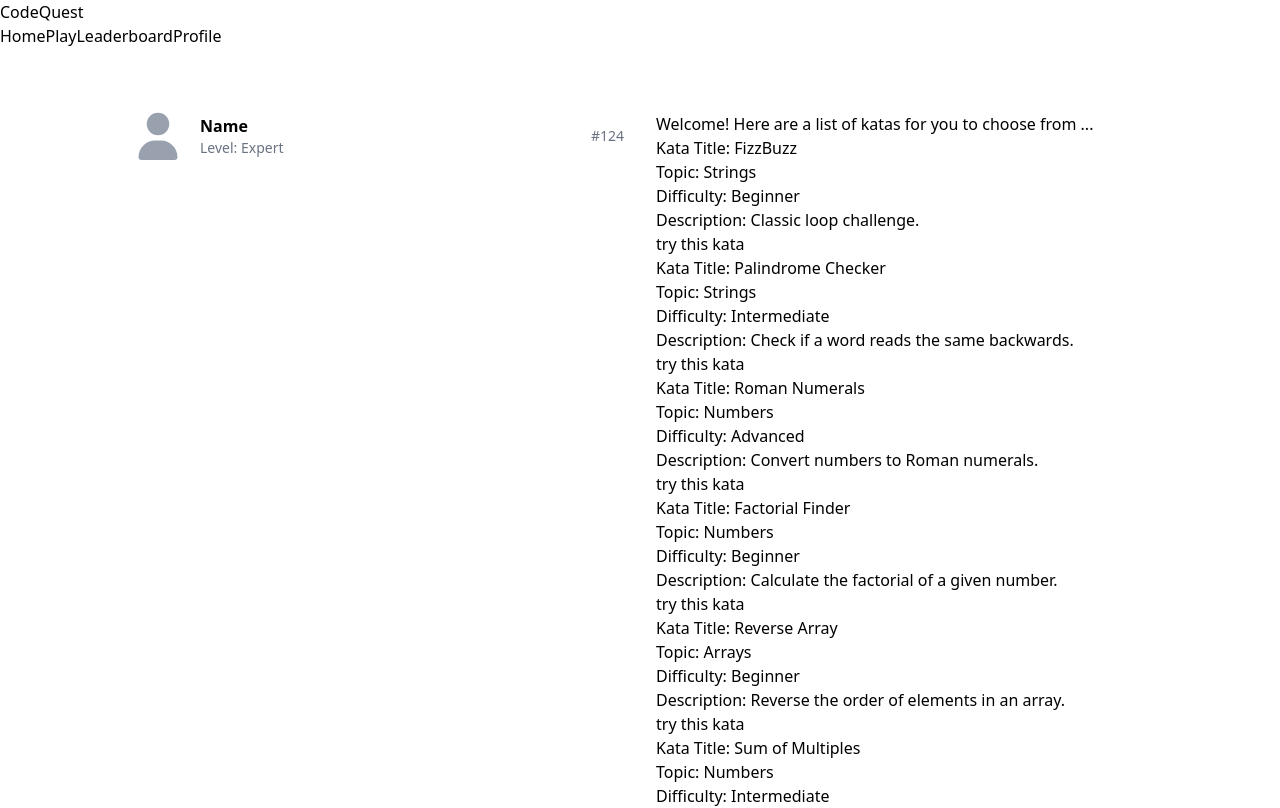
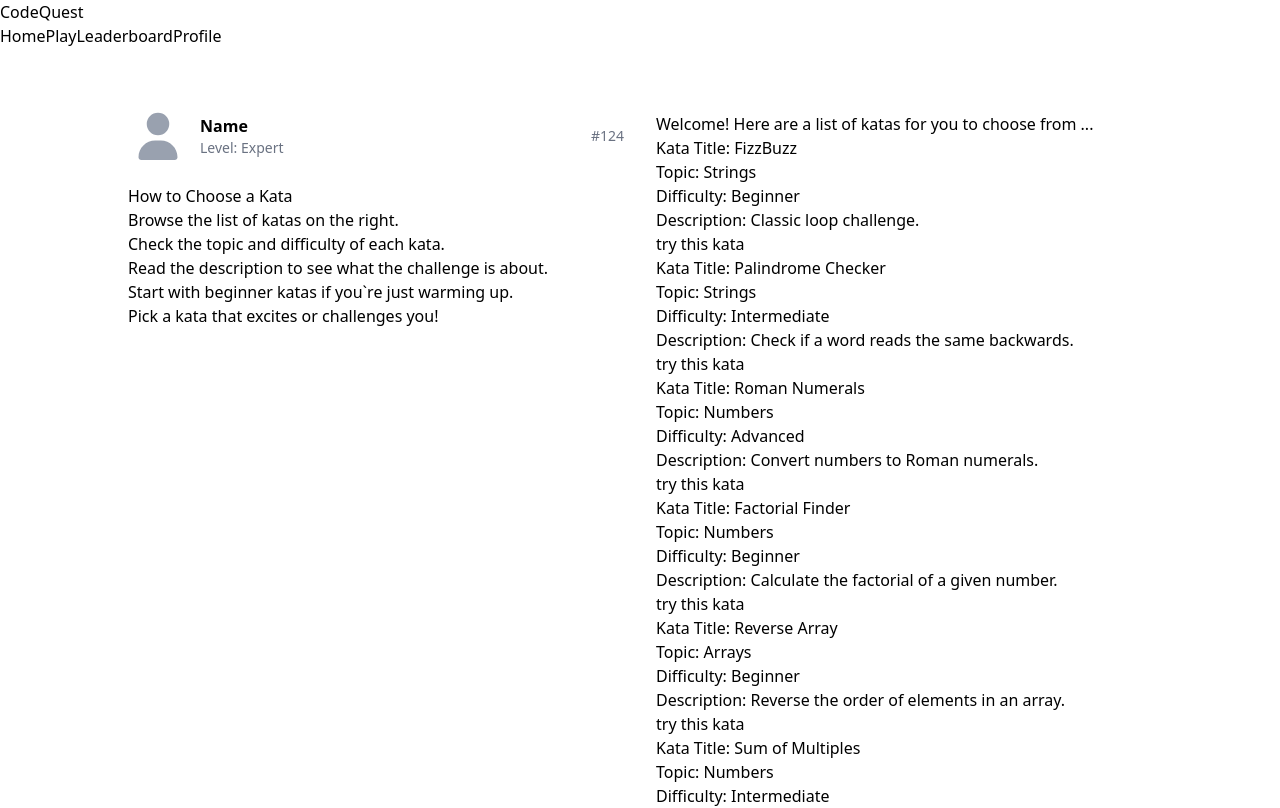
Before and after one commit to will-barnett99/code-game-frontend, a React (Vite) app: page /kata-gallery in a window 1280 px wide. Shown: the top 808 px of the page. Built offline with nearby package versions, Linux system fonts and the light colour scheme.

Commit message:
add component steps for explanation on how

```diff
--- a/src/components/SIdebar.jsx
+++ b/src/components/SIdebar.jsx
@@ -1,8 +1,10 @@
 import KataProfile from "./KataProfile";
+import Steps from "./sidebar-comps/Steps";
 function Sidebar() {
   return (
     <>
       <KataProfile />
+      <Steps />
     </>
   );
 }
--- /dev/null
+++ b/src/components/sidebar-comps/Steps.jsx
@@ -0,0 +1,22 @@
+function Steps() {
+  const steps = [
+    "Browse the list of katas on the right.",
+    "Check the topic and difficulty of each kata.",
+    "Read the description to see what the challenge is about.",
+    "Start with beginner katas if you`re just warming up.",
+    "Pick a kata that excites or challenges you!",
+  ];
+
+  return (
+    <section>
+      <h3>How to Choose a Kata</h3>
+      <ol>
+        {steps.map((step, index) => (
+          <li key={index}>{step}</li>
+        ))}
+      </ol>
+    </section>
+  );
+}
+
+export default Steps;
```
